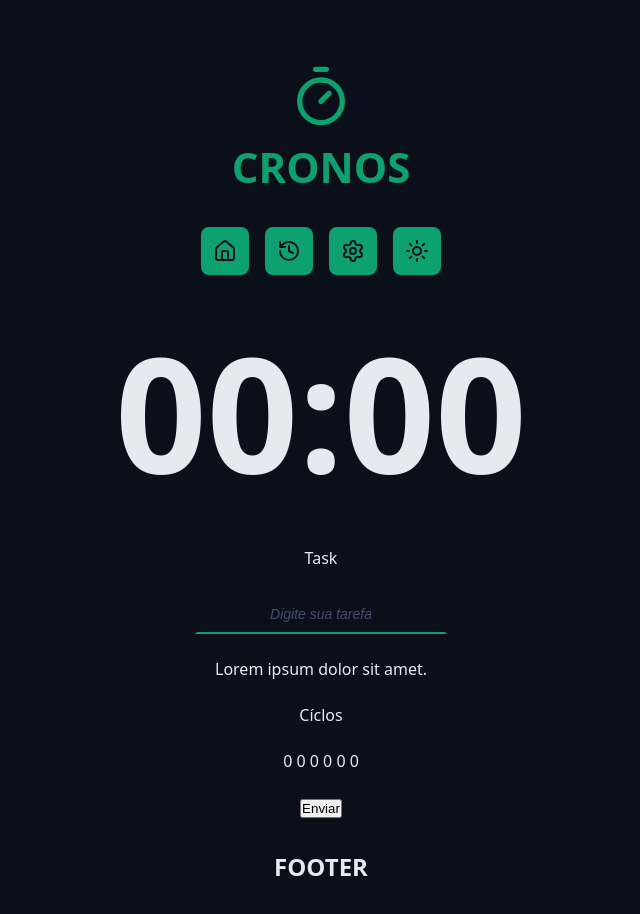
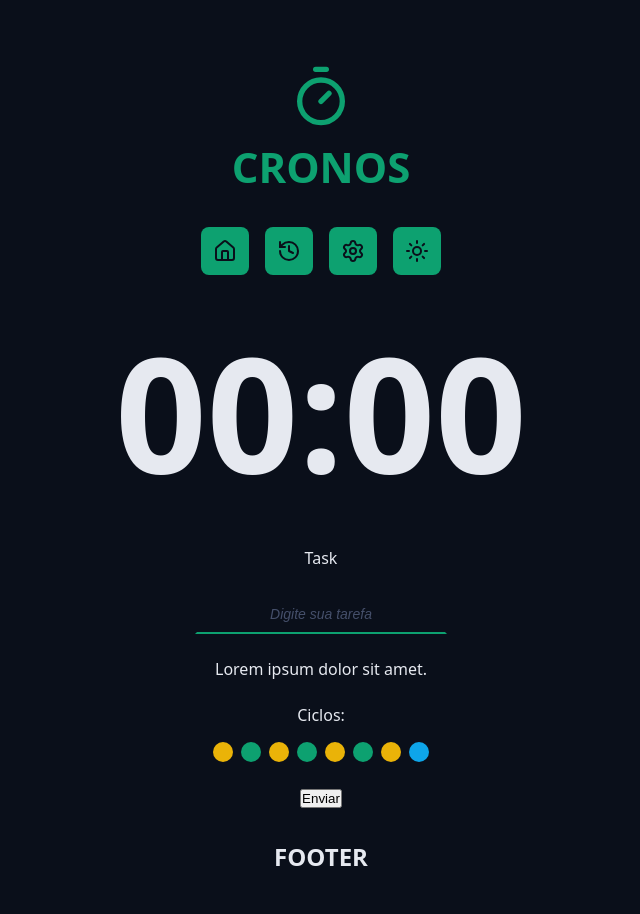
Before and after one commit to Henrique-Kriguer/pomodoro2, a React (Vite) app: page / in a window 1280 px wide. Shown: the whole page, without its empty margins (319-959 px from the left). Built offline with nearby package versions, Linux system fonts and the light colour scheme.

Commit message:
feat: create component cycles

```diff
--- a/src/App.tsx
+++ b/src/App.tsx
@@ -1,5 +1,6 @@
 import { Container } from './components/Container';
 import { CountDown } from './components/CountDown';
+import { Cycles } from './components/Cycles';
 import { DefaultInput } from './components/DefaultInput';
 import { Heading } from './components/Heading';
 import { Logo } from './components/Logo';
@@ -35,8 +36,7 @@
           </div>
 
           <div className='formRow'>
-            <p>Cíclos</p>
-            <p>0 0 0 0 0 0</p>
+            <Cycles />
           </div>
 
           <div>
--- /dev/null
+++ b/src/components/Cycles/index.tsx
@@ -0,0 +1,18 @@
+import styles from './styles.module.css';
+export function Cycles() {
+  return (
+    <div className={styles.cycles}>
+      <span>Ciclos:</span>
+      <div className={styles.cycleDots}>
+        <span className={`${styles.cycleDot} ${styles.workTime}`}></span>
+        <span className={`${styles.cycleDot} ${styles.shortBreakTime}`}></span>
+        <span className={`${styles.cycleDot} ${styles.workTime}`}></span>
+        <span className={`${styles.cycleDot} ${styles.shortBreakTime}`}></span>
+        <span className={`${styles.cycleDot} ${styles.workTime}`}></span>
+        <span className={`${styles.cycleDot} ${styles.shortBreakTime}`}></span>
+        <span className={`${styles.cycleDot} ${styles.workTime}`}></span>
+        <span className={`${styles.cycleDot} ${styles.longBreakTime}`}></span>
+      </div>
+    </div>
+  );
+}
--- /dev/null
+++ b/src/components/Cycles/styles.module.css
@@ -0,0 +1,31 @@
+.cycles {
+  display: flex;
+  flex-direction: column;
+  align-items: center;
+  justify-content: center;
+  gap: 1.6rem;
+}
+
+.cycleDots {
+  display: flex;
+  gap: 0.8rem;
+}
+
+.cycleDot {
+  width: 2rem;
+  height: 2rem;
+  background-color: var(--primary);
+  border-radius: 50%;
+}
+
+.workTime {
+  background-color: var(--warning);
+}
+
+.shortBreakTime {
+  background-color: var(--primary);
+}
+
+.longBreakTime {
+  background-color: var(--info);
+}
```
